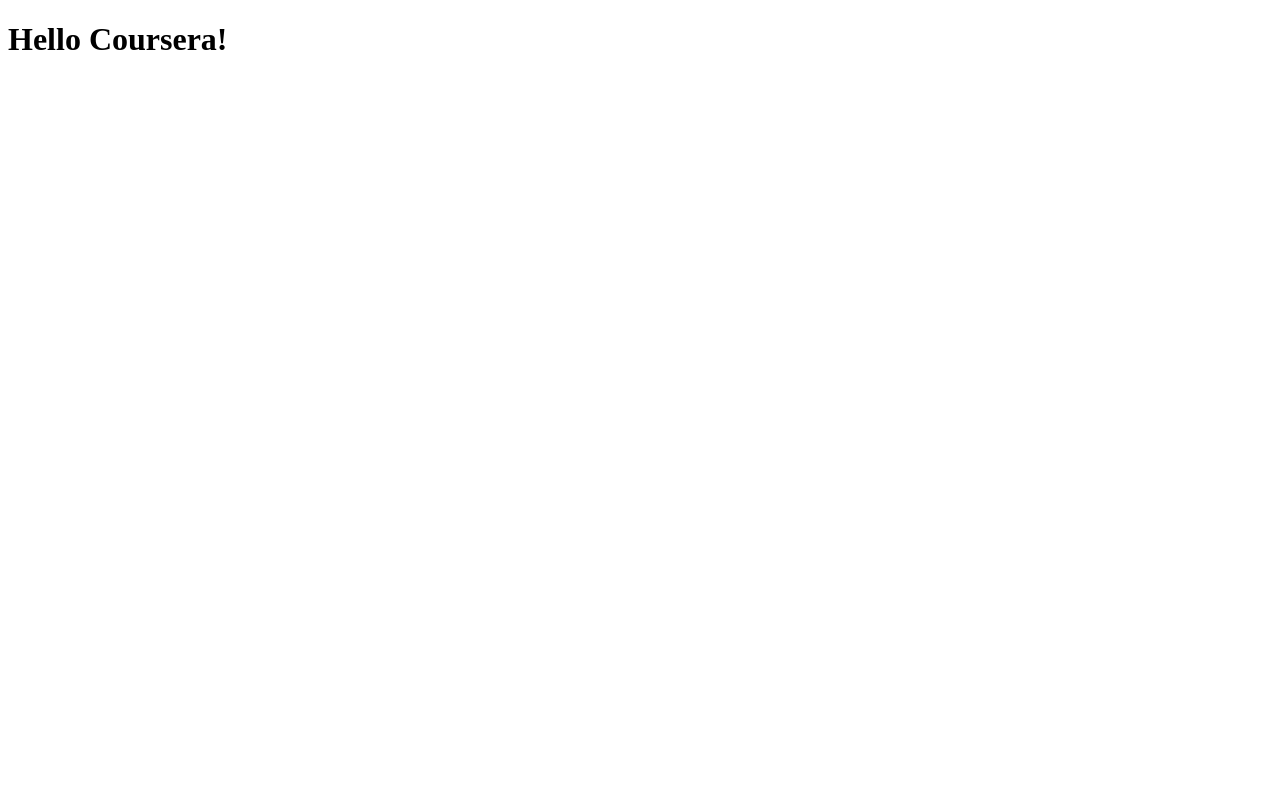
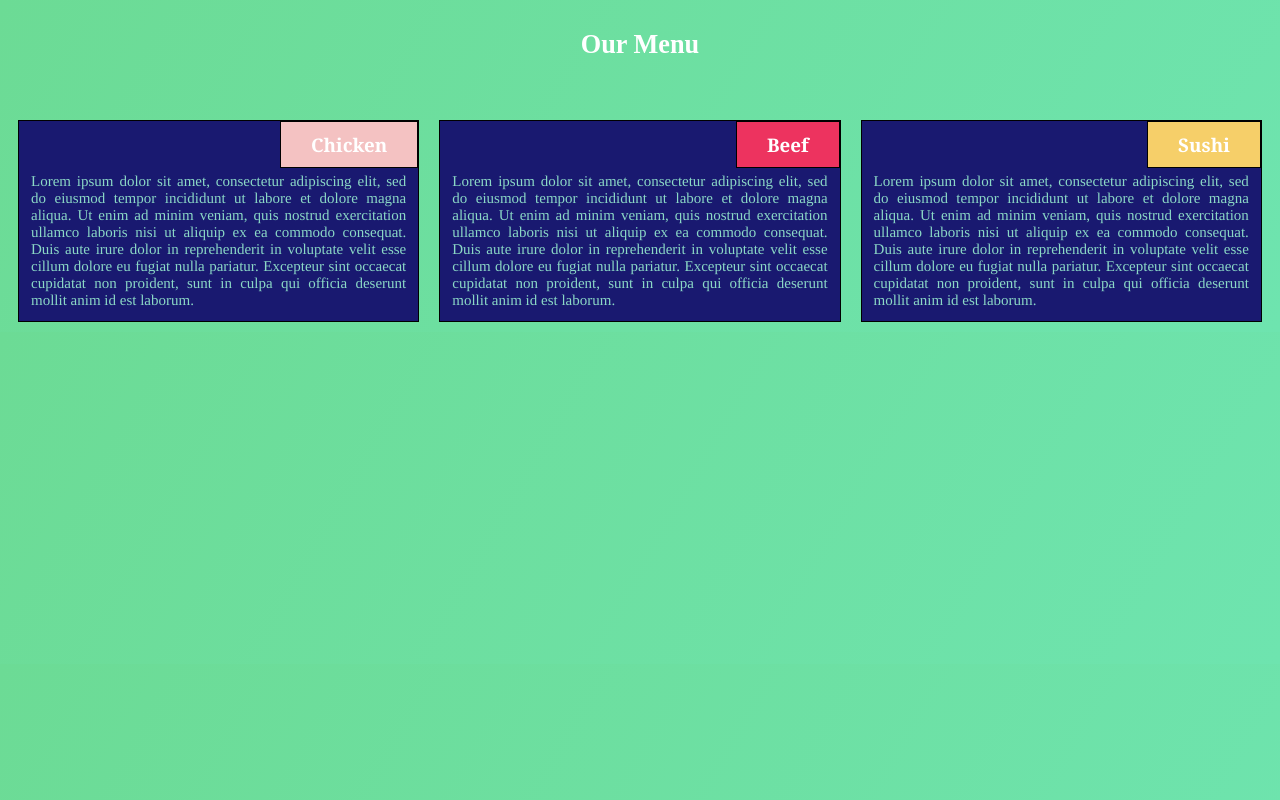
Before and after one commit to Tanmayvv/module2-solution, a plain HTML site: page index.html in a window 1280 px wide. Drawn offline with Linux system fonts and the light colour scheme.

Commit message:
webpage ready

```diff
--- /dev/null
+++ b/css/stylesheet.css
@@ -0,0 +1,96 @@
+* {
+    box-sizing: border-box;
+}
+
+body{
+    background: linear-gradient(120deg , #6cdb95, #6ee4af);
+	font-family: "Chalk", Times, serif;
+    font-size: 15px;
+}
+
+h1 {
+	font-size: 175%;
+	font-family: "stencil";
+	color: white;
+	font-weight: bold;
+	text-align: center;
+	margin-top: 30px;
+	margin-bottom: 50px;
+}
+
+div{
+	margin: 0px;
+}
+
+section{
+
+	border: 1px solid black;
+	margin: 10px;
+	background-color: #191970;
+	color: white;
+}
+
+section>p {
+	word-wrap    : break-word;
+	overflow-wrap: break-word;
+	text-align: justify;
+	color: #8bd8c6;
+	margin: 2px;
+    padding: 50px 10px 10px 10px;
+}
+
+.row {
+    width: 100%;
+}
+
+section>h2{
+	font-size: 125%;
+	float: right;
+	font-family: "georgia";
+	margin-bottom: 5px;
+	border: 1px solid black;
+	text-align: center;
+	margin-top: 0px;
+	padding: 10px 30px 10px 30px;
+}
+
+section.content1>h2 {
+    background-color: #f4c2c2;
+    color: white;
+}
+
+section.content2>h2 {
+    background-color: #ed335f;
+    color: white;
+}
+
+section.content3>h2 {
+    color: #e2e2e2;
+    background-color: #f6cf69;
+    color: white;
+}
+
+@media (min-width: 992px) {
+   .col-lg-4{
+       float: left;
+       width: 33.33%;
+   }
+}
+
+@media (min-width: 768px) and (max-width: 991px){
+.col-md-6{
+	float: left;
+	width: 50%;
+	}
+.col-md-12{
+	float: left;
+	width: 100%;
+	}
+}
+
+@media (max-width: 767px){
+.col-sm-12{
+		width: 100%;
+		float: left;
+	}
+}
--- a/index.html
+++ b/index.html
@@ -1,9 +1,39 @@
 <!DOCTYPE html>
 <html>
 <head>
-	<title>Hello Coursera!</title>
+	<meta charset="utf-8">
+	<meta name="viewport" content="width=device-width, initial-scale=1">
+	<title>Our Menu</title>
+	<link href= "css/stylesheet.css" rel="stylesheet">
 </head>
 <body>
-	<h1>Hello Coursera!</h1>
+	<h1>Our Menu</h1>
+	<div class ="row">
+		<div class="col-lg-4 col-md-6 col-sm-12">
+			<section class="content1">
+				<h2>Chicken</h2>
+				<p>
+					Lorem ipsum dolor sit amet, consectetur adipiscing elit, sed do eiusmod tempor incididunt ut labore et dolore magna aliqua. Ut enim ad minim veniam, quis nostrud exercitation ullamco laboris nisi ut aliquip ex ea commodo consequat. Duis aute irure dolor in reprehenderit in voluptate velit esse cillum dolore eu fugiat nulla pariatur. Excepteur sint occaecat cupidatat non proident, sunt in culpa qui officia deserunt mollit anim id est laborum.
+				</p>
+			</section>
+		</div>
+		<div class="col-lg-4 col-md-6 col-sm-12">
+			<section class="content2">
+				<h2>Beef</h2>
+				<p>
+				Lorem ipsum dolor sit amet, consectetur adipiscing elit, sed do eiusmod tempor incididunt ut labore et dolore magna aliqua. Ut enim ad minim veniam, quis nostrud exercitation ullamco laboris nisi ut aliquip ex ea commodo consequat. Duis aute irure dolor in reprehenderit in voluptate velit esse cillum dolore eu fugiat nulla pariatur. Excepteur sint occaecat cupidatat non proident, sunt in culpa qui officia deserunt mollit anim id est laborum.
+				</p>
+			</section>
+		</div>
+		<div class="col-lg-4 col-md-12 col-sm-12">
+			<section class="content3">
+				<h2>Sushi</h2>
+				<p>
+					Lorem ipsum dolor sit amet, consectetur adipiscing elit, sed do eiusmod tempor incididunt ut labore et dolore magna aliqua. Ut enim ad minim veniam, quis nostrud exercitation ullamco laboris nisi ut aliquip ex ea commodo consequat. Duis aute irure dolor in reprehenderit in voluptate velit esse cillum dolore eu fugiat nulla pariatur. Excepteur sint occaecat cupidatat non proident, sunt in culpa qui officia deserunt mollit anim id est laborum.
+				</p>
+			</section>
+		</div>
+	</div>
 </body>
+
 </html>
```
